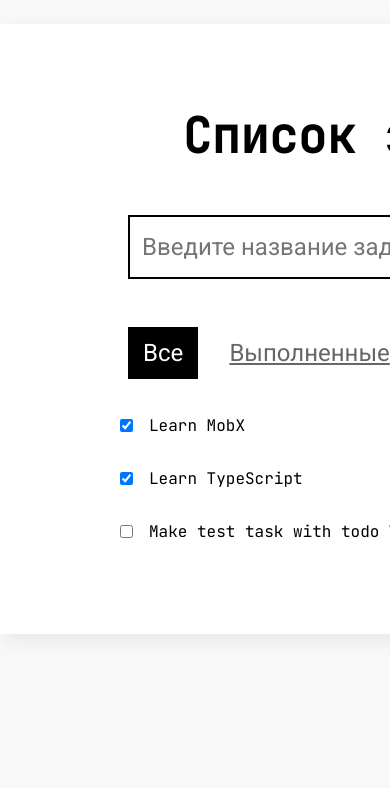
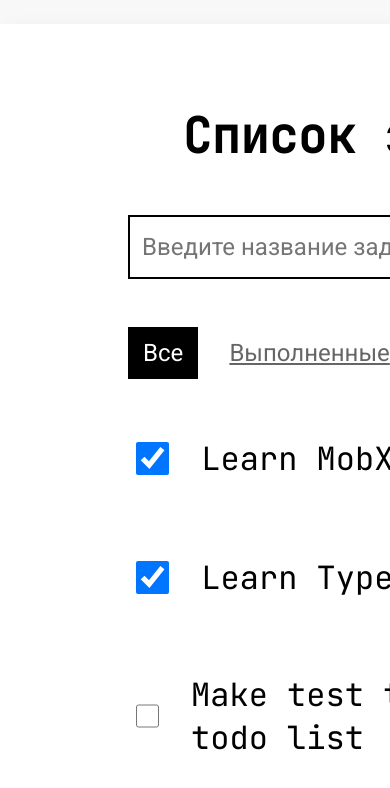
Before and after one commit to MakzaR/todo-react-mobx, a React (Create React App) app: page / in a window 390 px wide. Shown: the top 788 px of the page. Built offline with nearby package versions, Linux system fonts and the light colour scheme.

Commit message:
fixed todo item styles for mobile

```diff
--- a/src/components/TodoItem/TodoItem.module.scss
+++ b/src/components/TodoItem/TodoItem.module.scss
@@ -1,54 +1,89 @@
+$min-width: 1200px;
+
+$font-size-desktop: 1em;
+$font-size-mobile: 2em;
+
+$button-font-size-desktop: 1.5em;
+$button-font-size-mobile: 2.5em;
+
+$padding-desktop: 0.75em;
+$padding-mobile: 2em;
+
+$gap-desktop: 0.75em;
+$gap-mobile: 2em;
+
+$checkbox-size-desktop: 1em;
+$checkbox-size-mobile: 2.5em;
+
 $container-color-hover: #F0F0F0;
 
 $button-text-color: #686868;
 
-@mixin task-font() {
+@mixin task-font($font-size) {
   font-family: 'JetBrains Mono', sans-serif;
   font-style: normal;
   font-weight: 400;
-  font-size: 16px;
+  font-size: $font-size;
 }
 
-@mixin button-font() {
+@mixin button-font($font-size) {
   font-family: 'Roboto', sans-serif;
   font-style: normal;
   font-weight: 400;
-  font-size: 16px;
+  font-size: $font-size;
   color: $button-text-color;
 }
 
 .todoContainer {
   display: flex;
   align-items: center;
-  gap: 16px;
-  padding: 12px 16px;
+  padding: $padding-mobile;
+  gap: $gap-mobile;
 
-  &:hover {
-    background-color: $container-color-hover;
+  @media screen and (min-width: $min-width) {
+    gap: $gap-desktop;
+    padding: $padding-desktop;
+
+    &:hover {
+      background-color: $container-color-hover;
+    }
+
+    &:hover .deleteButton {
+      visibility: visible;
+    }
   }
+}
 
-  &:hover .deleteButton {
-    visibility: visible;
+.checkbox {
+  height: $checkbox-size-mobile;
+  width: $checkbox-size-mobile;
+
+  @media screen and (min-width: $min-width) {
+    height: $checkbox-size-desktop;
+    width: $checkbox-size-desktop;
   }
 }
 
 .taskText {
-  @include task-font();
+  @include task-font($font-size-mobile);
+
+  @media screen and (min-width: $min-width) {
+    @include task-font($font-size-desktop);
+  }
 }
 
 .deleteButton {
-  visibility: hidden;
   margin-left: auto;
-
-  height: 16px;
-  width: 16px;
-
   background: none;
   border: none;
+  transform: rotate(45deg);
+  cursor: pointer;
 
-  @include button-font();
+  @include button-font($button-font-size-mobile);
 
-  transform: rotate(45deg);
+  @media screen and (min-width: $min-width) {
+    visibility: hidden;
 
-  cursor: pointer;
+    @include button-font($button-font-size-desktop);
+  }
 }
--- a/src/components/TodoItem/TodoItem.tsx
+++ b/src/components/TodoItem/TodoItem.tsx
@@ -7,7 +7,7 @@
 const TodoItem = observer(({todo}: ITodoItemProps) => {
     return (
         <div className={styles.todoContainer}>
-            <input type={"checkbox"} defaultChecked={todo.completed} onChange={() => todoStore.toggleCompleted(todo)}/>
+            <input className={styles.checkbox} type={"checkbox"} defaultChecked={todo.completed} onChange={() => todoStore.toggleCompleted(todo)}/>
             <span className={styles.taskText}>{todo.task}</span>
             <button className={styles.deleteButton} onClick={() => {
                 todoStore.removeTodo(todo);
```
